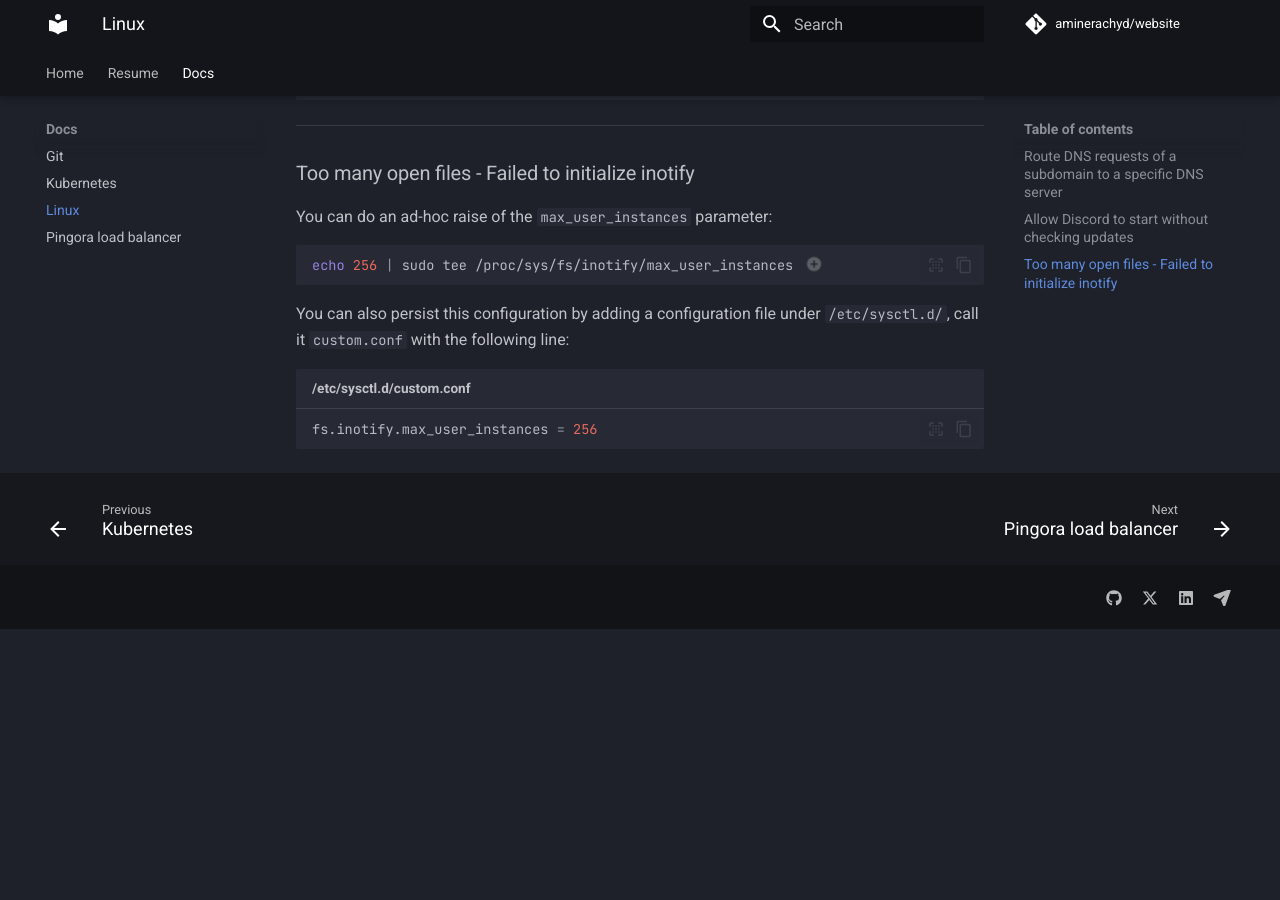
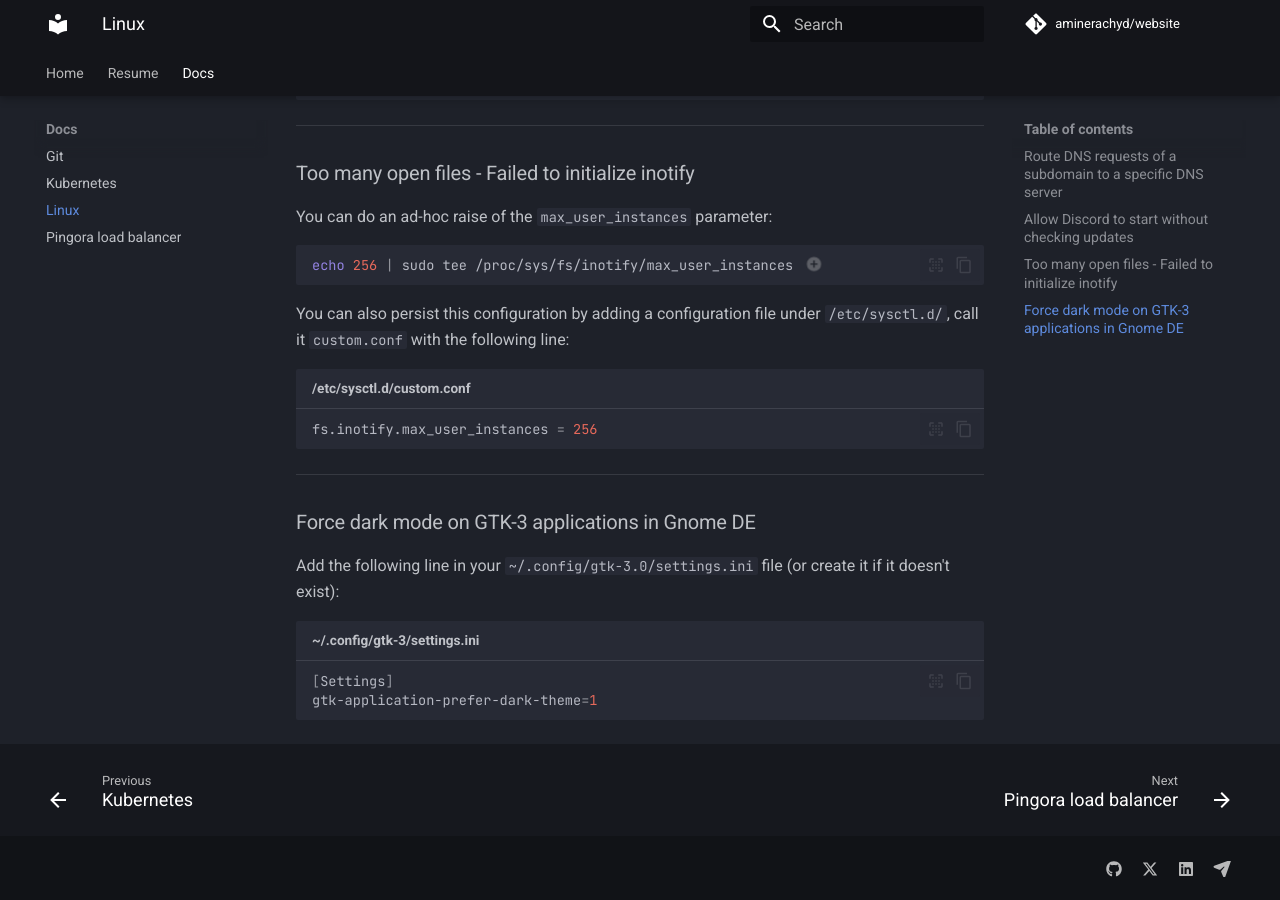
Before and after one commit to aminerachyd/website, an MkDocs documentation site: the page built from docs/Docs/linux.md, in a window 1280 px wide and 900 px high, scrolled down 775 px. Built offline with MkDocs 1.6.1 and Material for MkDocs 9.7.7, drawn with Linux system fonts in a browser that asks for light colours; comment, search, counter and statistics services are not loaded; before the commit the page ends 1404 px from its top, so only the background shows below that.

Commit message:
update doc

````diff
--- a/docs/Docs/linux.md
+++ b/docs/Docs/linux.md
@@ -33,3 +33,11 @@ You can also persist this configuration by adding a configuration file under `/e
 ```bash title="/etc/sysctl.d/custom.conf"
 fs.inotify.max_user_instances = 256
 ```
+---
+### Force dark mode on GTK-3 applications in Gnome DE
+
+Add the following line in your `~/.config/gtk-3.0/settings.ini` file (or create it if it doesn't exist):
+```bash title="~/.config/gtk-3/settings.ini"
+[Settings]
+gtk-application-prefer-dark-theme=1
+```
````
